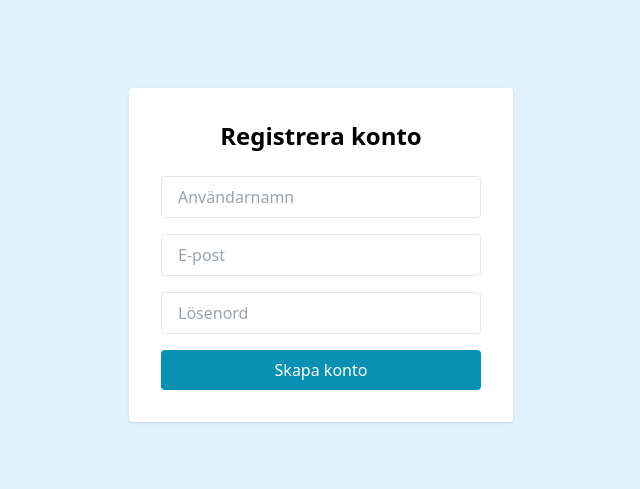
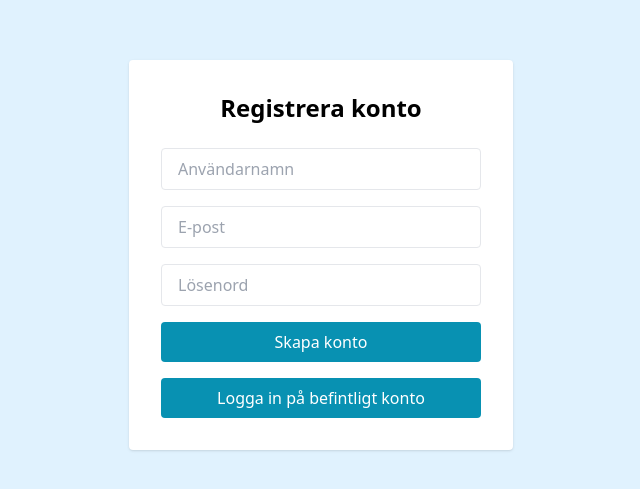
Before and after one commit to Schvea/Projektuppgift-avanceradjs, a React app in the folder projekt/frontend/: page /register in a window 1280 px wide. Shown: the part 145-634 px from the top of the page, without its empty margins (319-959 px from the left). Built offline with nearby package versions, Linux system fonts and the light colour scheme; the HTML template or start-up script is replaced by a standard one.

Commit message:
logga in finns nu på register

```diff
--- a/projekt/frontend/src/pages/RegisterPage.jsx
+++ b/projekt/frontend/src/pages/RegisterPage.jsx
@@ -64,6 +64,7 @@ function RegisterPage() {
           className="w-full px-4 py-2 border rounded"
         />
         <button className='panel-btn' type="submit">Skapa konto</button>
+        <button className="panel-btn" onClick={() => navigate('/')}>Logga in på befintligt konto</button>
       </form>
       {message && <p>{message}</p>}
     </div>
```
